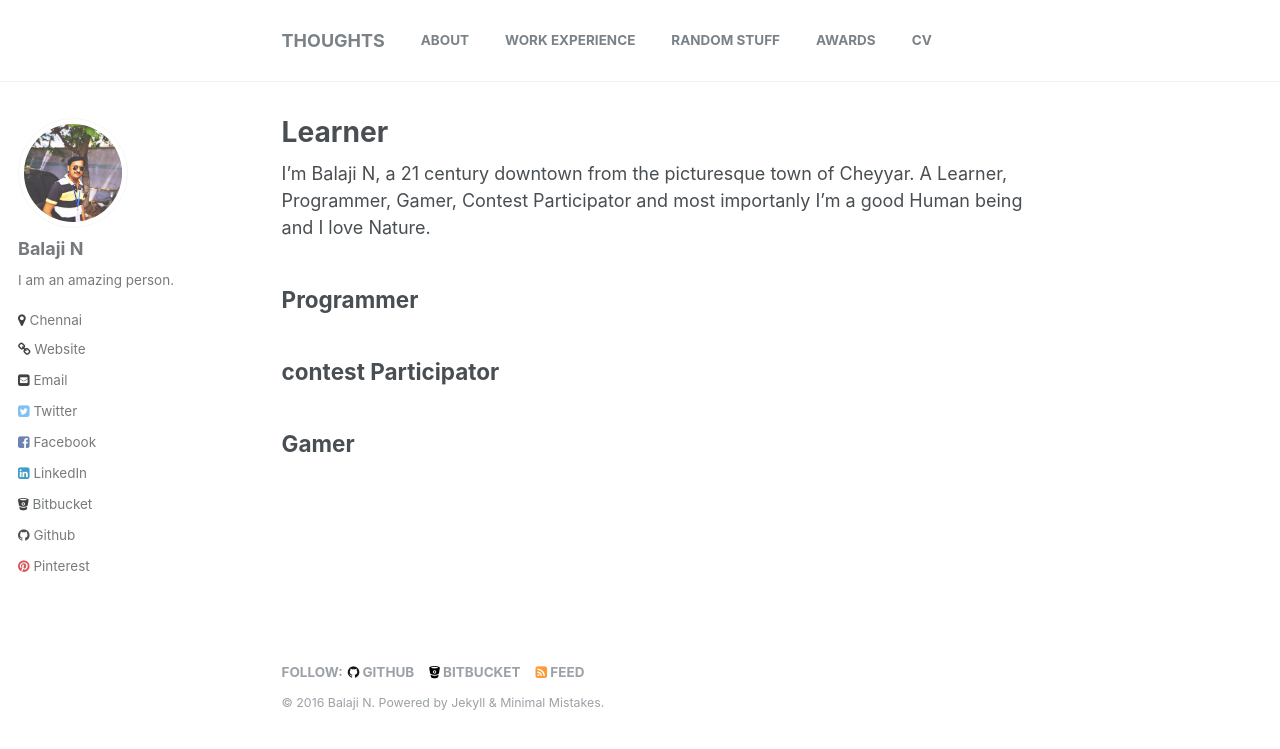
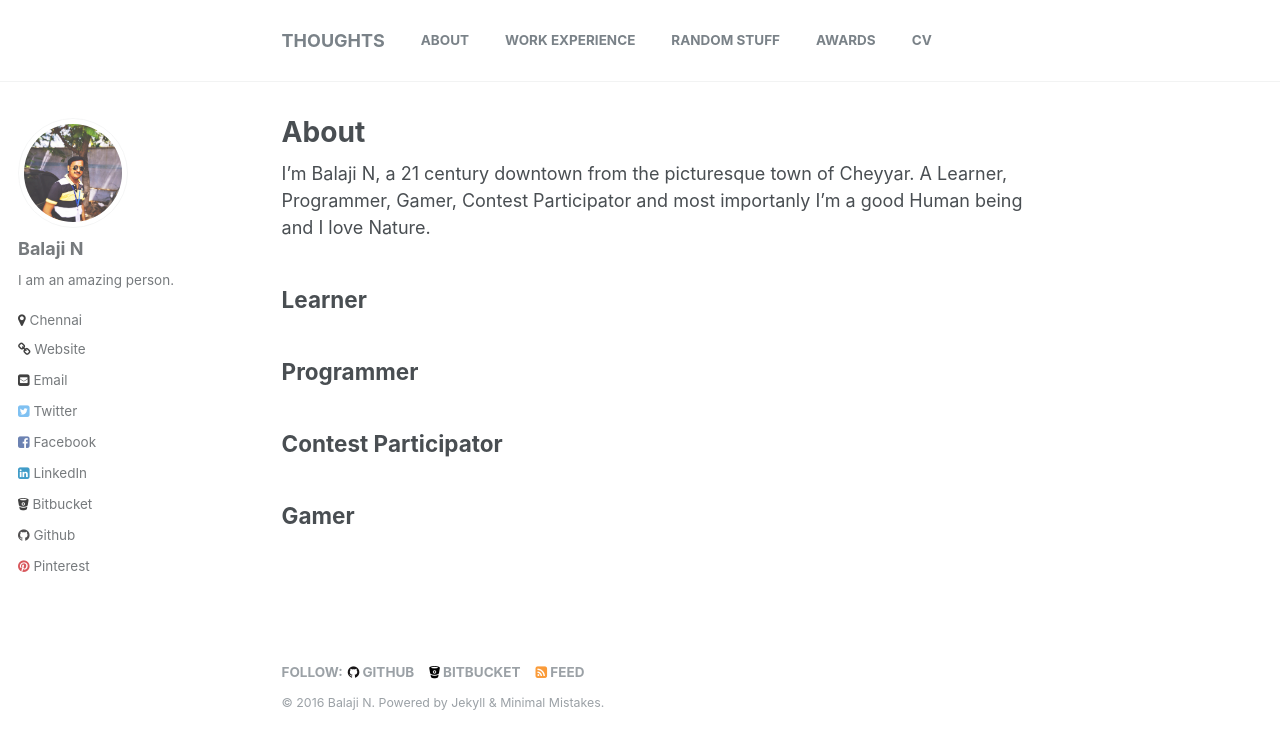
Before and after one commit to balajincse/balajincse.github.io, a Jekyll site: the page built from _pages/about.md, in a window 1280 px wide. Shown: the top 749 px of the page. Built offline with Jekyll 4.4.1, drawn with Linux system fonts in a browser that asks for light colours.

Commit message:
update about page

```diff
--- a/_pages/about.md
+++ b/_pages/about.md
@@ -3,15 +3,16 @@ permalink: /about/
 title: "About"
 header:
   teaser:
-title: "Learner"
 ---
 
 {% include base_path %}
 
 I'm Balaji N, a 21 century downtown from the picturesque town of Cheyyar. A Learner, Programmer, Gamer, Contest Participator and most importanly I'm a good Human being and I love Nature.
 
+<h2>Learner</h2>
+
 <h2>Programmer</h2>
 
-<h2>contest Participator</h2>
+<h2>Contest Participator</h2>
 
 <h2>Gamer</h2>
```
